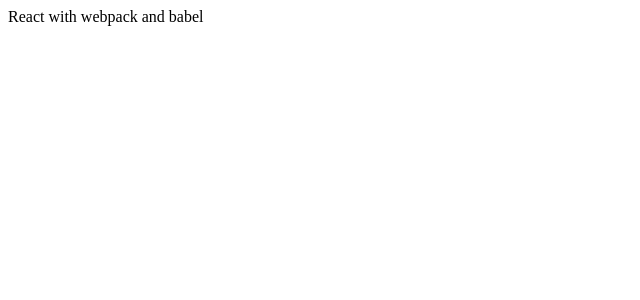
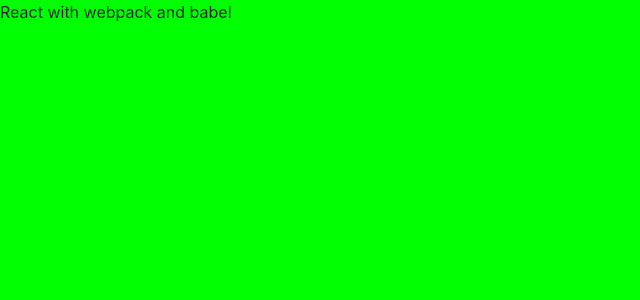
Before and after one commit to casamed/BudgetBuddy, a React app: page / in a window 1280 px wide. Shown: the top 300 px of the page, without its empty margins (0-640 px from the left). Built offline with nearby package versions, Linux system fonts and the light colour scheme; the HTML template or start-up script is replaced by a standard one.

Commit message:
Added style loaders and react router to project

```diff
--- /dev/null
+++ b/src/Stylesheets/main.sass
@@ -0,0 +1,2 @@
+html, body
+  background: rgba(0, 255, 0, 1)
--- a/src/index.js
+++ b/src/index.js
@@ -1,7 +1,8 @@
 import React from 'react';
 import ReactDOM from 'react-dom';
-
+import 'bootstrap/dist/css/bootstrap.css';
 import App from './App/App';
+import './Stylesheets/main.sass';
 
 const title = 'React with webpack and babel';
 
--- a/webpack.config.js
+++ b/webpack.config.js
@@ -8,7 +8,15 @@
         test: /\.(js|jsx)$/,
         exclude: /node_modules/,
         use: ['babel-loader']
-      }
+      },
+      {
+        test:/\.css$/,
+        use:['style-loader', 'css-loader']
+      },
+      {
+        test:/\.sass$/,
+        use:['style-loader','css-loader', 'sass-loader']
+     }
     ]
   },
   resolve: {
```
Also changed, not shown: package.json (+7 -1 lines), 1 other file (tests, documents, lock files or other folders).
